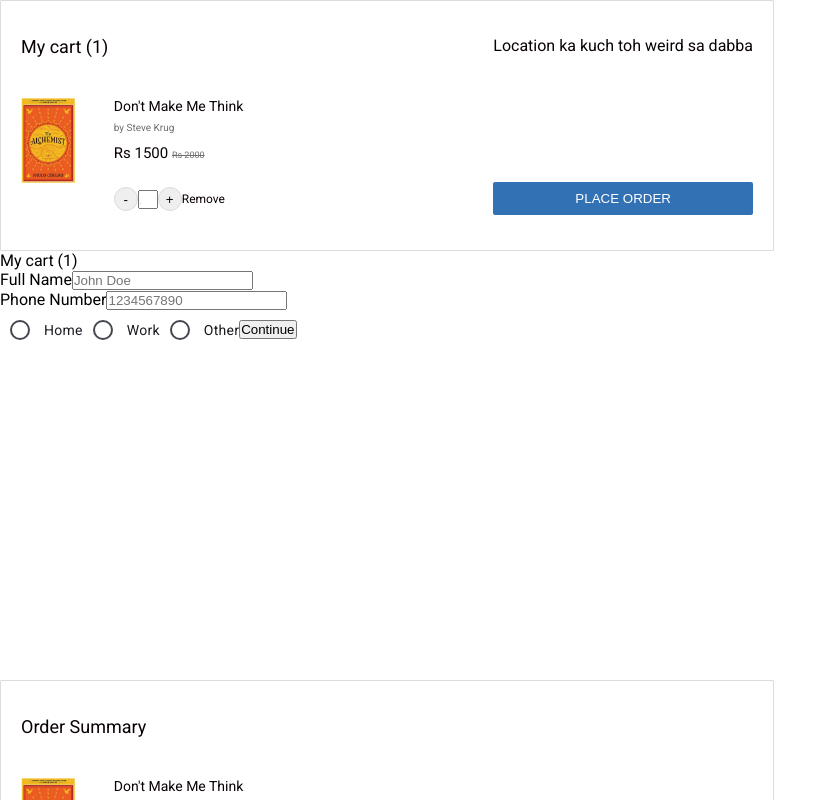
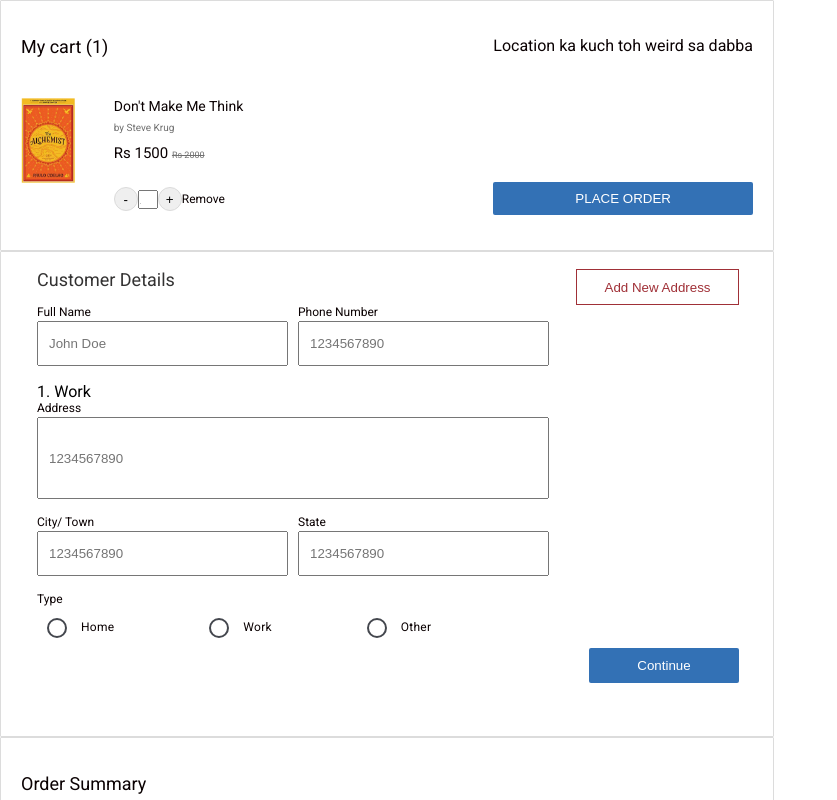
Before and after one commit to DarshikaNemani/Bookstore, an Angular app: page /order in a window 1280 px wide. Shown: the top 800 px of the page, without its empty margins (0-837 px from the left). Built offline with nearby package versions, Linux system fonts and the light colour scheme; sample sign-in values are in the browser's storage.

Commit message:
Ref: elements and css

```diff
--- a/src/app/components/address-form/address-form.component.css
+++ b/src/app/components/address-form/address-form.component.css
@@ -1,4 +1,80 @@
-.address-form{
+.address-form-container {
     width: 774px;
-    height: 410px;
+    height: 486px;
+    border-radius: 1px;
+    border: 1px solid #DCDCDC;
+    padding: 17px 34px 36px 36px;
+
+    .address-form-title-main {
+        display: flex;
+        justify-content: space-between;
+
+        .address-form-title {
+            font-size: 18px;
+            color: #333232;
+        }
+
+        .add-new-address-button {
+            color: var(--color-maroon);
+            background-color: #fff;
+            border: 1px solid var(--color-maroon);
+            padding: 9.5px 27.5px;
+        }
+    }
+
+    .label-input {
+        display: flex;
+        flex-direction: column;
+    }
+
+    label,
+    .type-title {
+        font-size: 12px;
+        color: var(--color-text-primary);
+        display: flex;
+        justify-content: start;
+        margin-bottom: 2px;
+    }
+
+    input {
+        padding: 11px 10px;
+        width: 251px;
+        height: 45px;
+        margin-bottom: 16px;
+    }
+
+    .address-form {
+        width: 512px;
+    }
+
+    .address-form-user-details,
+    .address-form-city-state {
+        display: flex;
+        justify-content: space-between;
+
+    }
+
+    .address-form-address input {
+        height: 82px;
+        width: 512px;
+    }
+
+    .blue-button {
+        width: 150px;
+        height: 35px;
+        padding: 9px 39px;
+    }
+
+    .button-row {
+        display: flex;
+        justify-content: end;
+        align-items: end;
+    }
+
+    mat-radio-button {
+        font-size: 12px;
+        color: var(--color-text-primary);
+        margin-bottom: 2px;
+        margin-right: 85px;
+    }
 }
--- a/src/app/components/address-form/address-form.component.html
+++ b/src/app/components/address-form/address-form.component.html
@@ -1,13 +1,13 @@
 <div class="address-form-container">
-    <div class="my-cart-title">
-        <p class="my-cart-title">My cart (1)</p>
+    <div class="address-form-title-main">
+        <p class="address-form-title">Customer Details</p>
+        <button class="add-new-address-button">Add New Address</button>
     </div>
     <div class="address-form">
         <div class="address-form-user-details">
             <div class="address-form-name label-input">
                 <label for="name">Full Name</label>
-                <input type="text" id="name" matInput [formControl]="nameFormControl" placeholder="John Doe"
-                    required>
+                <input type="text" id="name" matInput [formControl]="nameFormControl" placeholder="John Doe" required>
             </div>
             <div class="address-form-phone label-input">
                 <label for="phone">Phone Number</label>
@@ -15,14 +15,36 @@
                     required>
             </div>
         </div>
+        <p>1. Work</p>
         <div class="address-form-details">
-
+            <div class="address-form-address label-input">
+                <label for="address">Address</label>
+                <input type="text" id="address" matInput [formControl]="nameFormControl" placeholder="1234567890"
+                    required>
+            </div>
+            <div class="address-form-city-state">
+                <div class="address-form-city label-input">
+                    <label for="city">City/ Town</label>
+                    <input type="text" id="address" matInput [formControl]="nameFormControl" placeholder="1234567890"
+                        required>
+                </div>
+                <div class="address-form-state label-input">
+                    <label for="state">State</label>
+                    <input type="text" id="state" matInput [formControl]="nameFormControl" placeholder="1234567890"
+                        required>
+                </div>
+            </div>
         </div>
         <mat-radio-group aria-label="Select an option">
+            <div>
+                <p class="type-title">Type</p>
+            </div>
             <mat-radio-button value="Home">Home</mat-radio-button>
             <mat-radio-button value="Work">Work</mat-radio-button>
             <mat-radio-button value="Other">Other</mat-radio-button>
         </mat-radio-group>
-        <button matButton="filled">Continue</button>
+    </div>
+    <div class="button-row">
+        <button class="blue-button">Continue</button>
     </div>
 </div>
```
